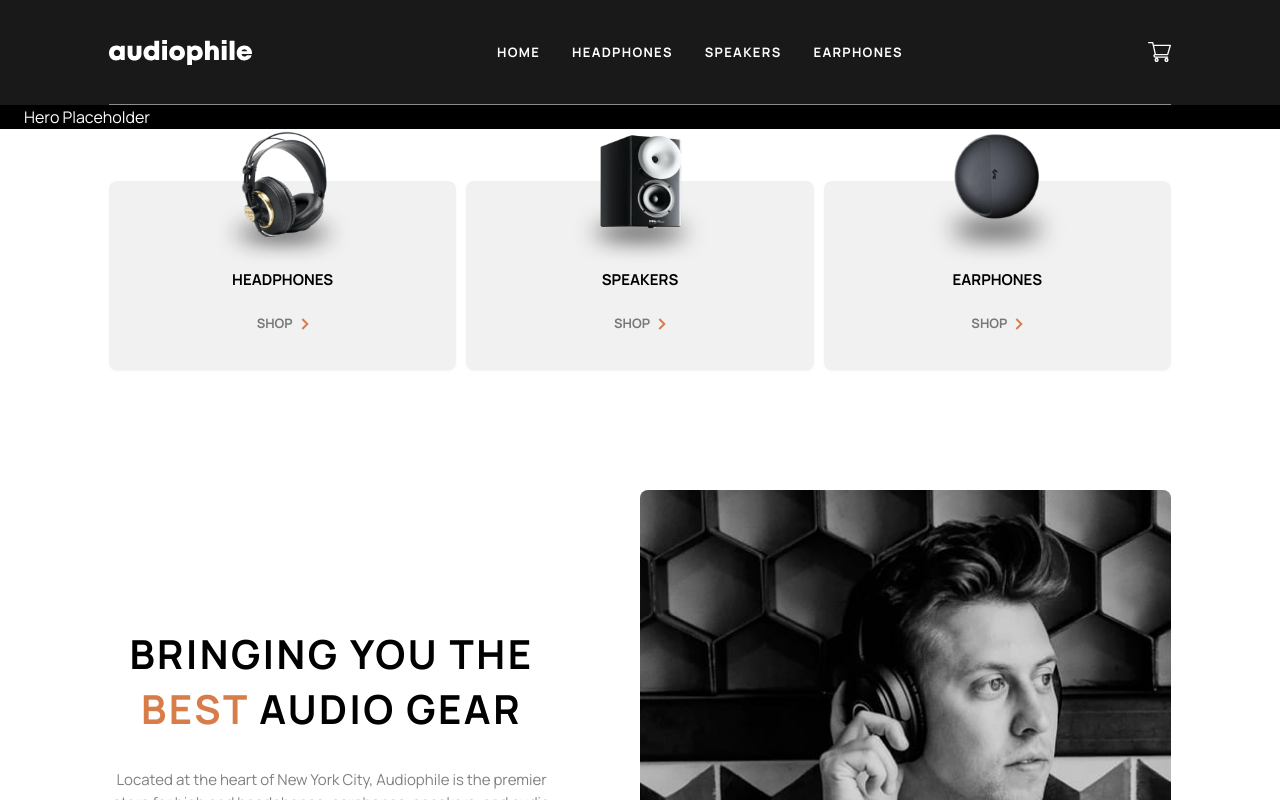
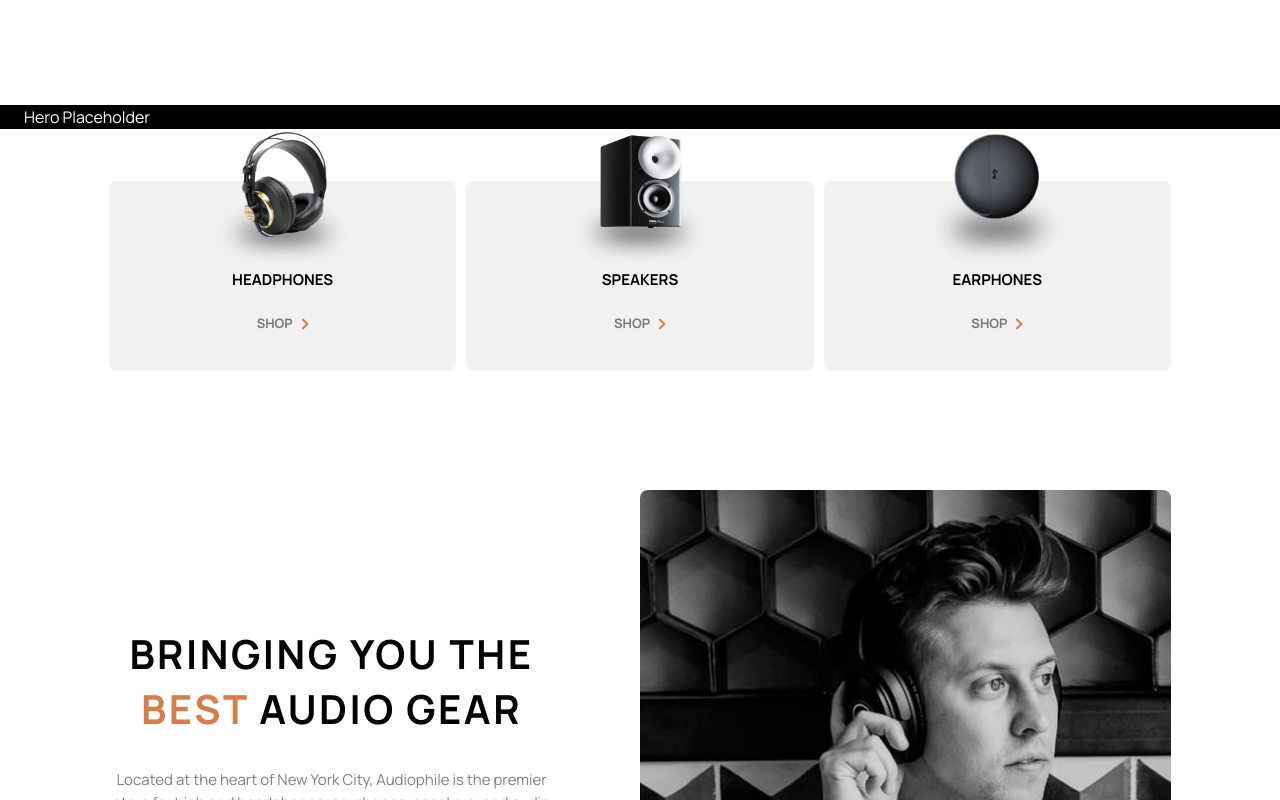
Before and after one commit to Jschles1/audiophile, a Next.js app: page / in a window 1280 px wide. Shown: the top 800 px of the page. Built offline with nearby package versions, Linux system fonts and the light colour scheme.

Commit message:
Use bg-transparent for home page header

```diff
--- a/src/app/header/header.tsx
+++ b/src/app/header/header.tsx
@@ -25,8 +25,8 @@ export default function Header() {
   return (
     <header
       className={cn(
-        "bg-black text-white border-b border-white border-opacity-50 md:border-none",
-        isHome && "bg-opacity-90"
+        "bg-black text-white border-b border-white border-opacity-50 md:border-none z-10",
+        isHome && "bg-transparent"
       )}
     >
       <div className="max-w-[1110px] mx-auto w-full">
```
